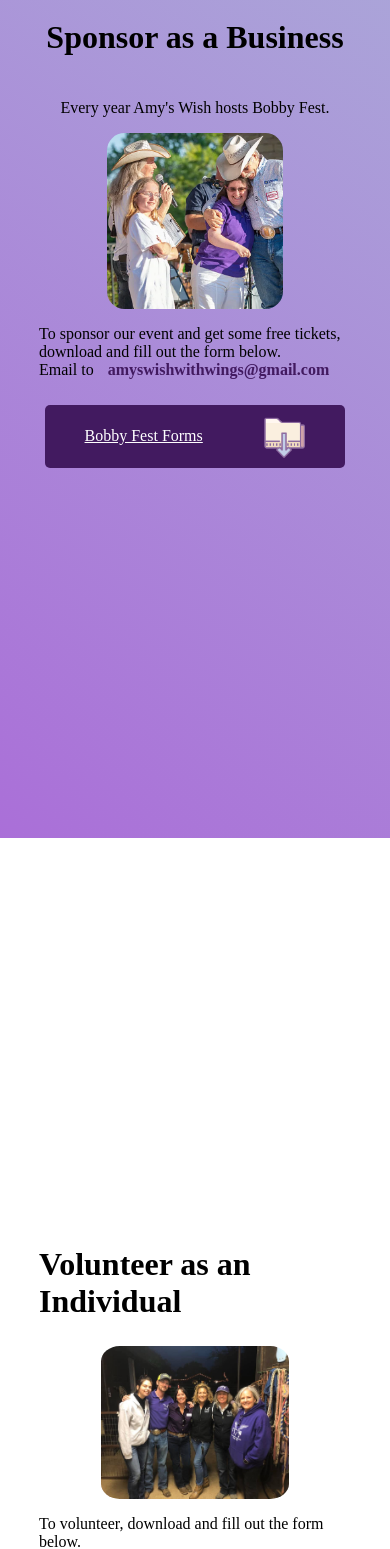
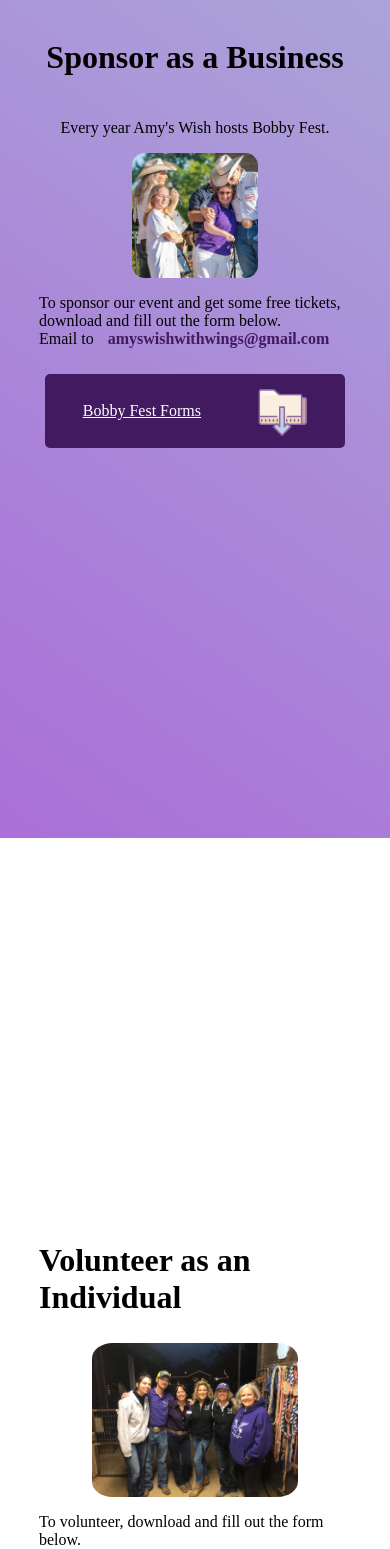
Before and after one commit to rjames187/amys-wish-with-wings-website, a React (Create React App) app in the folder client/: page /support in a window 390 px wide. Shown: the part 2780-4329 px from the top of the page. Built offline with nearby package versions, Linux system fonts and the light colour scheme.

Commit message:
more image dimension adjustments to eliminate skinniness

```diff
--- a/client/src/Pages/Horses/Horses.css
+++ b/client/src/Pages/Horses/Horses.css
@@ -55,6 +55,11 @@
         display: flex;
         flex-direction: column;
     }
+    .large-img{
+        max-width: 90%;
+        max-height: 30%;
+        object-fit: cover;
+    }
 }
 
 .horse-div {
--- a/client/src/Pages/Support/Support.css
+++ b/client/src/Pages/Support/Support.css
@@ -74,4 +74,9 @@ section {
         max-height: 30%;
         object-fit: cover;
     }
+    .med-img{
+        max-width: 100%;
+        max-height: 20%;
+        object-fit: cover;
+    }
 }
```
